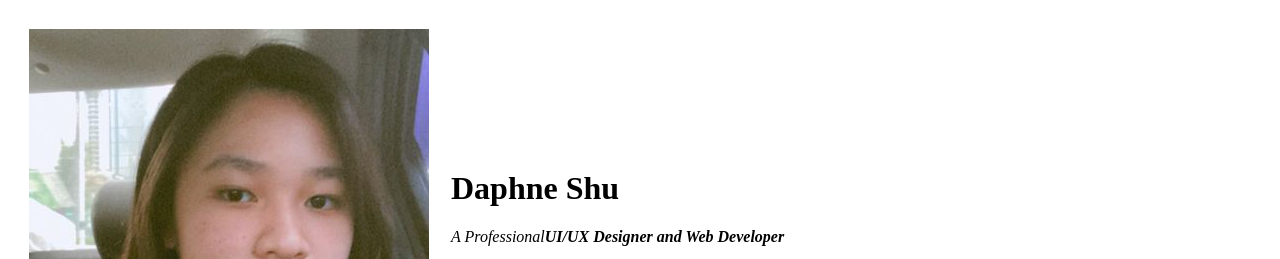
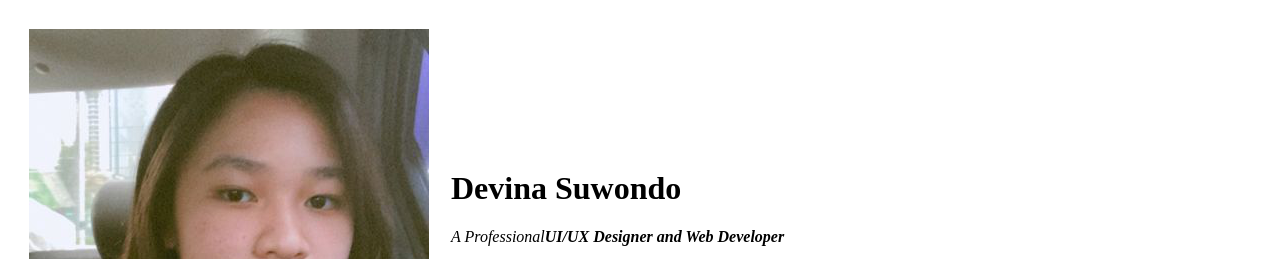
Before and after one commit to devinasuwondo/CV, a plain HTML site: page index.html in a window 1280 px wide. Shown: the top 259 px of the page. Drawn offline with Linux system fonts and the light colour scheme.

Commit message:
Update index.html

```diff
--- a/index.html
+++ b/index.html
@@ -10,7 +10,7 @@
 <table cellspacing = "20">
   <tr>
     <td><img src="daphne.png" alt="Daphne Shu Profile"></td>
-    <td><h1>Daphne Shu</h1>
+    <td><h1>Devina Suwondo</h1>
     <p><em>A Professional<strong>UI/UX Designer and Web Developer</strong></em></p>
     <p>Hello I'm a professional UI/UX Designer and Web Developer.
         Currently studying at University of Prasetiya Mulya, and I am ready to
```
